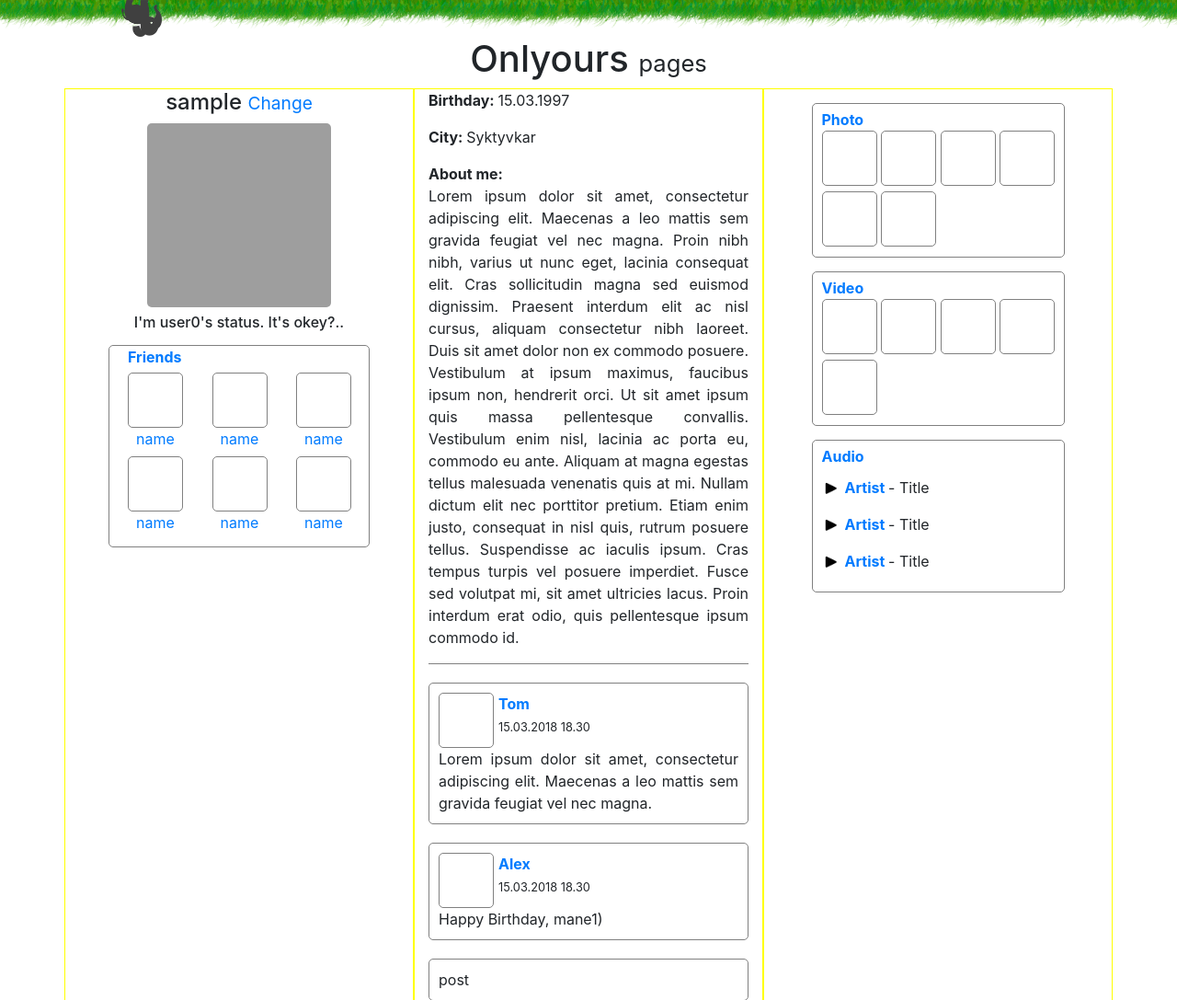
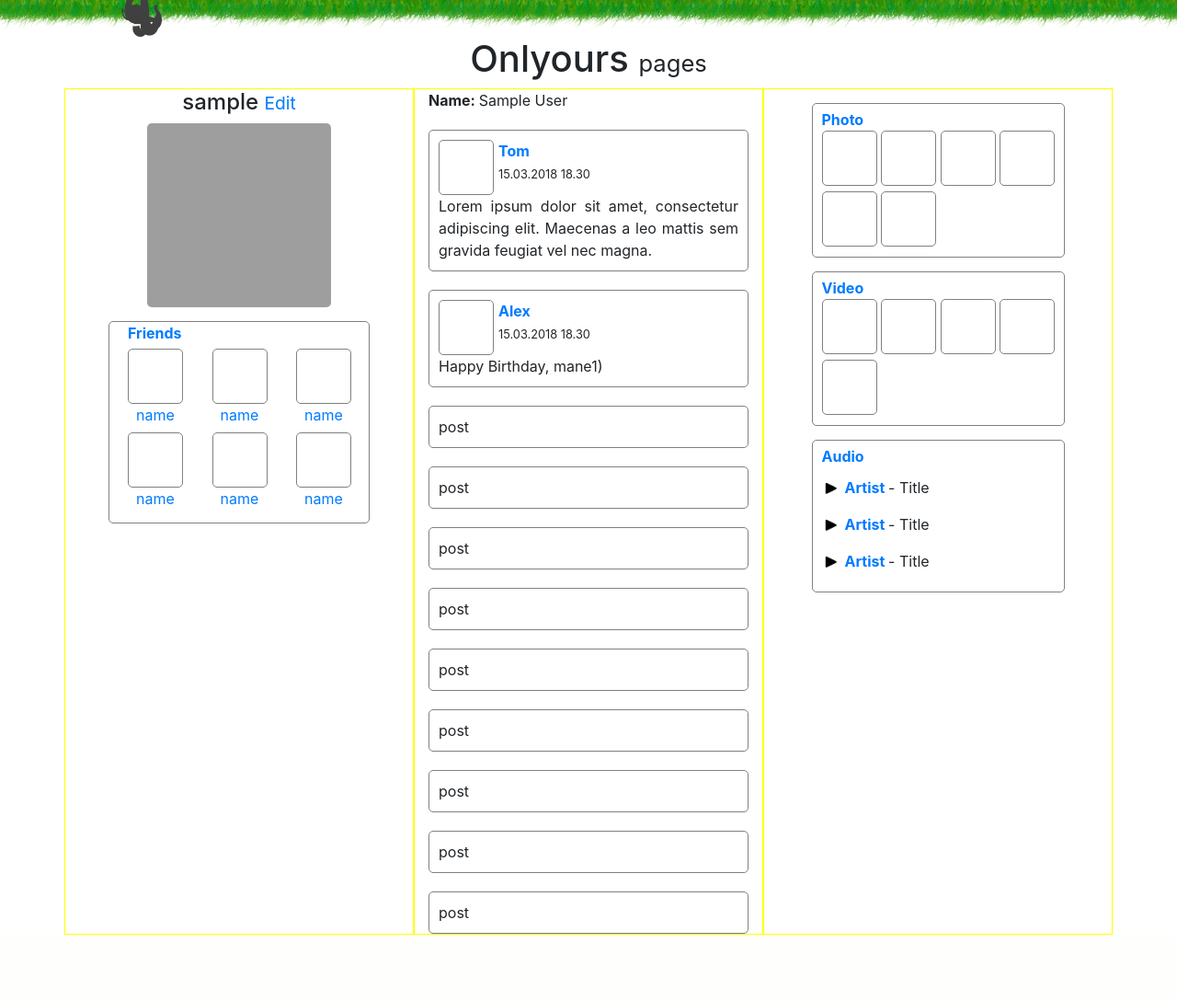
Before and after one commit to birthdaysgift/onlyours, a Django app: a page that uses pages/templates/pages/page.html in a window 1280 px wide. Shown: the top 1087 px of the page at 92% size. After the commit the page ends 1016 px from the top, so only its background shows below. Run offline with Django 3.2, Linux system fonts and the light colour scheme; the visitor is signed in with stand-in values (Sample User, id 1); data comes from the database, SQL or seed files in the repository; some libraries are stand-ins or nearby versions; grey boxes are pictures that could not be loaded.

Commit message:
Added user info: Name, Birthday, City, Gender, About. Added edit user profile page.

```diff
--- a/auth_custom/models.py
+++ b/auth_custom/models.py
@@ -8,3 +8,8 @@
     avatar = models.URLField(default="https://i2.bongacams.com/00d/"
                                      "0e8/134/60307272da340d6aeccaf1"
                                      "09399d57a2_thumb_big.jpg")
+    status = models.CharField(max_length=1000, blank=True, default="")
+    city = models.CharField(max_length=50, blank=True, default="")
+    birthday = models.DateField(blank=True, null=True, default=None)
+    gender = models.CharField(max_length=6, blank=True, default="")
+    about = models.TextField(blank=True, default="")
--- a/pages/static/pages/main.js
+++ b/pages/static/pages/elephant.js
@@ -50,6 +50,7 @@
 
     function releaseElephant(event) {
         screen.off();
+        screen.resize(findElephantOutOfScreen);
         startElephant();
         $("html").css("-moz-user-select", "auto");
     }
@@ -62,7 +63,7 @@
     }
 
     function findElephantOutOfScreen(event) {
-        if (elephantPosition > screen.width())
+        if (elephantPosition + elephant.width() > screen.width())
             elephantPosition = screen.width() - elephant.width();
     }
 
--- a/pages/templates/pages/page.html
+++ b/pages/templates/pages/page.html
@@ -3,7 +3,7 @@
 <head>
 	<meta charset="UTF-8">
 
-	<title>Onlyours pages</title>
+	<title>Onlyours</title>
 
 	{% load static %}
 
@@ -23,11 +23,13 @@
                 <div class="left col-4">
 						<h4 class="text-center">{{ user.username }}
                             {% if user.username == current_user.username %}
-                            <small><a href="">Change</a></small>
+                            <small><a href="{% url 'pages:edit' user.pk %}">Edit</a></small>
                             {% endif %}
                         </h4>
 						<img src="{{ user.avatar }}" class="user-avatar">
-                        <h6 class="status-text text-center">I'm user0's status. It's okey?..</h6>
+                        {% if user.status %}
+                        <p class="status-text text-center">{{ user.status }}</p>
+                        {% endif %}
                         <div class="friends-panel">
 							<a href="" class="friends-text"><b>Friends</b></a>
 							<div class="friend-icon">
@@ -69,11 +71,24 @@
 						</div>
                 </div>
 				<div class="middle col-4">
-					<p><b>Birthday: </b>15.03.1997</p>
-					<p><b>City: </b>Syktyvkar</p>
+                    {% if user.first_name %}
+                    <p><b>Name: </b>{{ user.first_name }} {{user.last_name}}</p>
+                    {% endif %}
+                    {% if user.birthday %}
+					<p><b>Birthday: </b>{{ user.birthday }}</p>
+                    {% endif %}
+                    {% if user.city %}
+					<p><b>City: </b>{{ user.city }}</p>
+                    {% endif %}
+                    <!--TODO: add choice form field to gender-->
+                    {% if user.gender %}
+                    <p><b>Gender: </b>{{ user.gender }}</p>
+                    {% endif %}
+                    {% if user.about %}
 					<div class="about-block"><b>About me: </b>
-						<p>Lorem ipsum dolor sit amet, consectetur adipiscing elit. Maecenas a leo mattis sem gravida feugiat vel nec magna. Proin nibh nibh, varius ut nunc eget, lacinia consequat elit. Cras sollicitudin magna sed euismod dignissim. Praesent interdum elit ac nisl cursus, aliquam consectetur nibh laoreet. Duis sit amet dolor non ex commodo posuere. Vestibulum at ipsum maximus, faucibus ipsum non, hendrerit orci. Ut sit amet ipsum quis massa pellentesque convallis. Vestibulum enim nisl, lacinia ac porta eu, commodo eu ante. Aliquam at magna egestas tellus malesuada venenatis quis at mi. Nullam dictum elit nec porttitor pretium. Etiam enim justo, consequat in nisl quis, rutrum posuere tellus. Suspendisse ac iaculis ipsum. Cras tempus turpis vel posuere imperdiet. Fusce sed volutpat mi, sit amet ultricies lacus. Proin interdum erat odio, quis pellentesque ipsum commodo id. </p>
+                        <p>{{ user.about }}</p>
 					</div>
+                    {% endif %}
                     <div class="posts-block">
 						<div class="post">
 							<div class="sender-icon">
@@ -160,11 +175,10 @@
 	</div>
 
 
-	<!-- Optional JavaScript -->
     <!-- jQuery first, then Popper.js, then Bootstrap JS -->
     <script src="https://code.jquery.com/jquery-3.3.1.slim.min.js" integrity="sha384-q8i/X+965DzO0rT7abK41JStQIAqVgRVzpbzo5smXKp4YfRvH+8abtTE1Pi6jizo" crossorigin="anonymous"></script>
     <script src="https://cdnjs.cloudflare.com/ajax/libs/popper.js/1.14.3/umd/popper.min.js" integrity="sha384-ZMP7rVo3mIykV+2+9J3UJ46jBk0WLaUAdn689aCwoqbBJiSnjAK/l8WvCWPIPm49" crossorigin="anonymous"></script>
     <script src="https://stackpath.bootstrapcdn.com/bootstrap/4.1.3/js/bootstrap.min.js" integrity="sha384-ChfqqxuZUCnJSK3+MXmPNIyE6ZbWh2IMqE241rYiqJxyMiZ6OW/JmZQ5stwEULTy" crossorigin="anonymous"></script>
-	<script src="{% static 'pages/main.js' %}"></script>
+	<script src="{% static 'pages/elephant.js' %}"></script>
 </body>
 </html>
--- a/pages/urls.py
+++ b/pages/urls.py
@@ -1,10 +1,10 @@
 from django.urls import path
 
-from .views import ChangeView, PageView
+from .views import EditView, PageView
 
 app_name = "pages"
 
 urlpatterns = [
+    path("edit/<int:pk>/", EditView.as_view(), name="edit"),
     path("<str:username>/", PageView.as_view(), name="page"),
-    path("<str:username>/change/", ChangeView.as_view(), name="change")
 ]
--- a/pages/views.py
+++ b/pages/views.py
@@ -2,8 +2,11 @@
 from django.shortcuts import get_object_or_404, render
 from django.urls import reverse_lazy
 from django.views import View
+from django.views.generic.edit import UpdateView
 
 from auth_custom.models import User
+
+from .forms import EditPageForm
 
 
 class PageView(LoginRequiredMixin, View):
@@ -21,5 +24,10 @@
             return render(request, self.template, context=context)
 
 
-class ChangeView(View):
-    pass
+class EditView(UpdateView):
+    template_name = "pages/edit.html"
+    template_name_suffix = ""
+    success_url = reverse_lazy("talks:talk", kwargs={"receiver_name": "global",
+                                                     "page_num": 1})
+    form_class = EditPageForm
+    model = User
```
Also changed, not shown: pages/forms.py (added, +17 -0 lines), pages/templates/pages/edit.html (added, +38 -0 lines), auth_custom/migrations/0002_auto_20180925_2126.py (added), auth_custom/migrations/0003_user_status.py (added), auth_custom/migrations/0004_user_gender.py (added), auth_custom/migrations/0005_auto_20180926_1201.py (added), auth_custom/migrations/0006_auto_20180926_1202.py (added).
